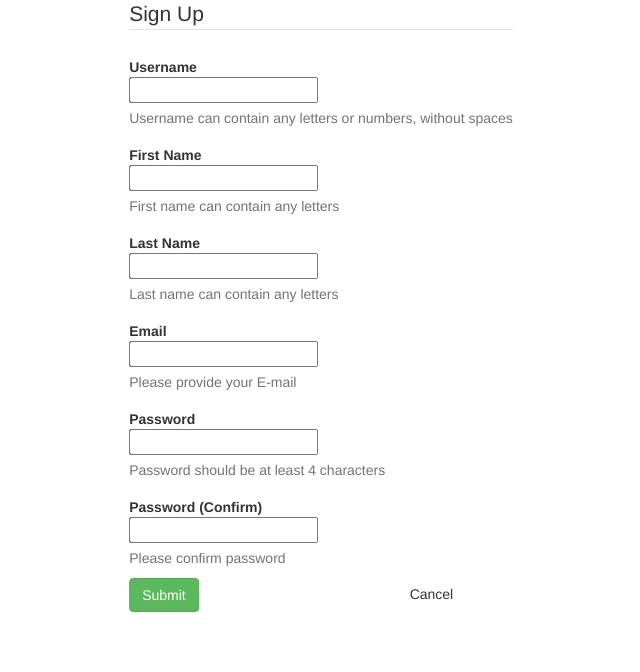
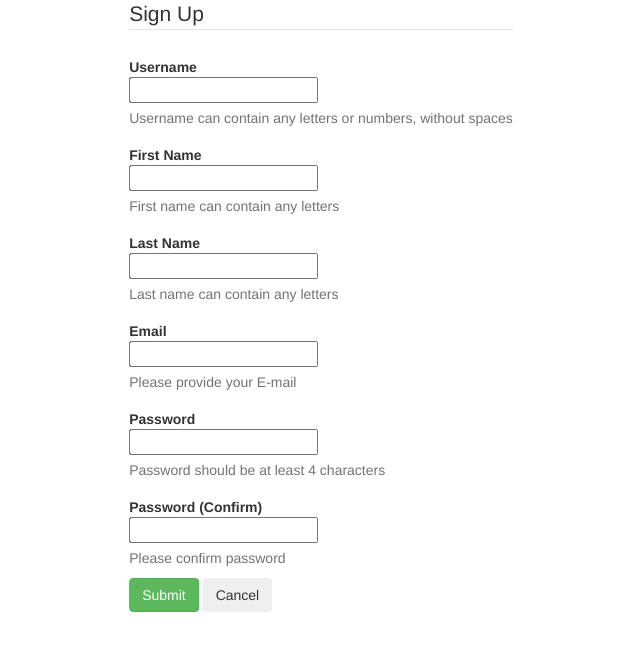
Before and after one commit to hmajoros/openspace, a Python web app: template openspace/templates/signup.html in a window 1280 px wide. Shown: the part 51-723 px from the top of the page, without its empty margins (319-959 px from the left). Run offline with Jinja, Linux system fonts and the light colour scheme; the template is opened without the code that fills it, so the values that code supplies are empty; some libraries are stand-ins or nearby versions.

Commit message:
CANCELLED

```diff
--- a/openspace/templates/signup.html
+++ b/openspace/templates/signup.html
@@ -69,7 +69,7 @@
       <!-- Button -->
       <div class="controls">
           <input type="submit" class="btn btn-success"></input>
-          <input type="cancel" onclick="javascript:window.history.back();" class="btn btn-fail">Cancel</input>
+          <button type="cancel" onclick="javascript:window.history.back();" class="btn btn-fail">Cancel</button>
       </div>
     </div>
   </fieldset>
```
